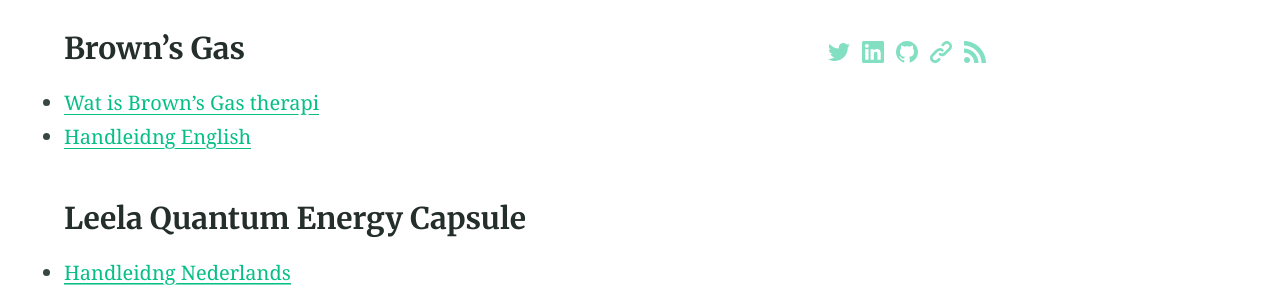
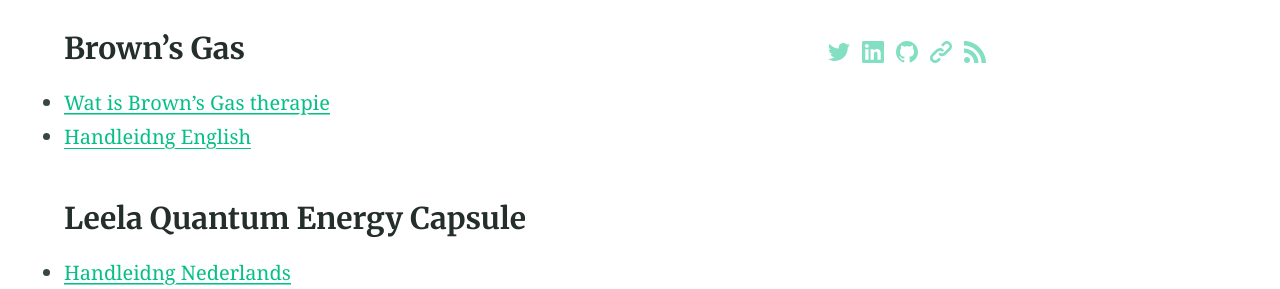
Before and after one commit to dokteranders/dokteranders.com, a Jekyll site: the page built from downloads.md, in a window 1280 px wide and 900 px high, scrolled down 1325 px. Shown: the part 171-460 px from the top of the window. Built offline with Jekyll 4.4.1, drawn with Linux system fonts in a browser that asks for light colours.

Commit message:
Update downloads.md

```diff
--- a/downloads.md
+++ b/downloads.md
@@ -28,7 +28,7 @@
 - [Handleidng English](./handleiding-en.pdf)
 
 ### Brown's Gas
-- [Wat is Brown's Gas therapi](./Brown's_Gas_generator.pdf)
+- [Wat is Brown's Gas therapie](./Brown's_Gas_generator.pdf)
 - [Handleidng English](./handleiding-en.pdf)
 
 ### Leela Quantum Energy Capsule
```
